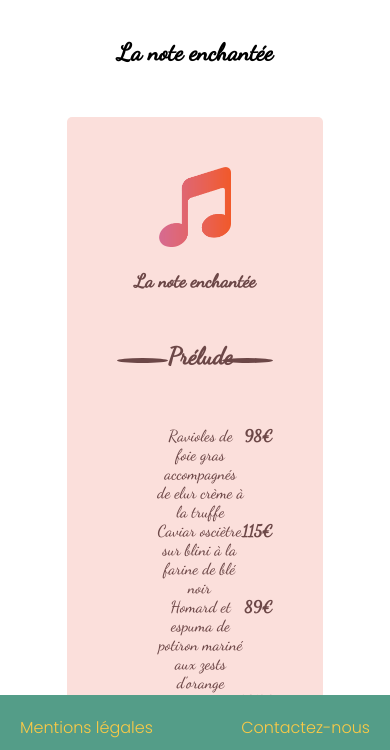
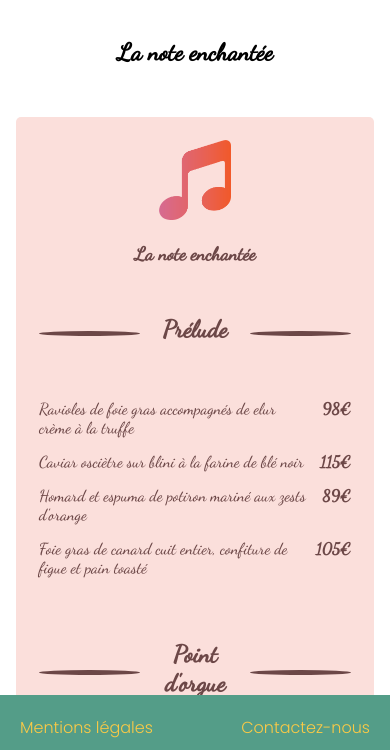
Before and after one commit to SimonMironi/OCR_Projet_3, a website: page menu/lanoteenchantee.html in a window 390 px wide. Shown: the part 84-834 px from the top of the page. Drawn offline with Linux system fonts and the light colour scheme.

Commit message:
Responsive

```diff
--- /dev/null
+++ b/sass/blocs/responsive.scss
@@ -0,0 +1,27 @@
+@media screen and (min-width: 200px) and (max-width: 1000px) {
+    .container {
+        margin: 0px;
+        width: 100%;
+    }
+    a.btn{
+        margin-bottom: 100px;
+    }
+    .container--singlemenu{
+        .menu{
+            width: 65%;
+            padding: 23px;
+            width: 80%;
+        }
+        padding-bottom: 50px;
+    }
+    ul{
+        padding: 0;
+    }
+    li{
+        text-align: left;
+        padding-bottom: 15px;
+        span{
+            padding-left: 15px;
+        }
+    }
+  }
--- a/sass/main.scss
+++ b/sass/main.scss
@@ -9,6 +9,7 @@
 @import 'blocs/general';
 @import 'blocs/container';
 @import 'blocs/menus';
-@import 'blocs/menu-2.scss';
+@import 'blocs/menu-2';
 @import 'blocs/dots';
 @import 'blocs/body';
+@import 'blocs/responsive';
```
Also changed, not shown: CSS/style.css, 1 other file.
